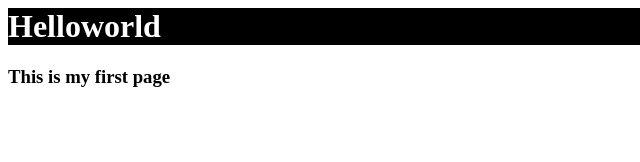
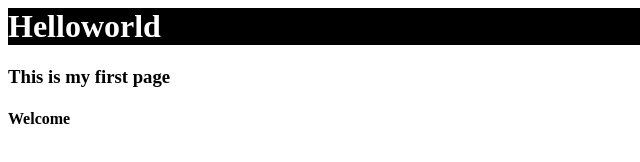
Before and after one commit to cyuzuzojanviere/restaurant, a plain HTML site: page index.html in a window 1280 px wide. Shown: the full height of the page, 0-640 px from the left. Drawn offline with Linux system fonts and the light colour scheme.

Commit message:
simple change

```diff
--- a/index.html
+++ b/index.html
@@ -11,5 +11,6 @@
     <body>
         <h1>Helloworld</h1>
         <h3>This is my first page</h3>
+        <h4>Welcome</h4>
     </body>
 </html>
```
